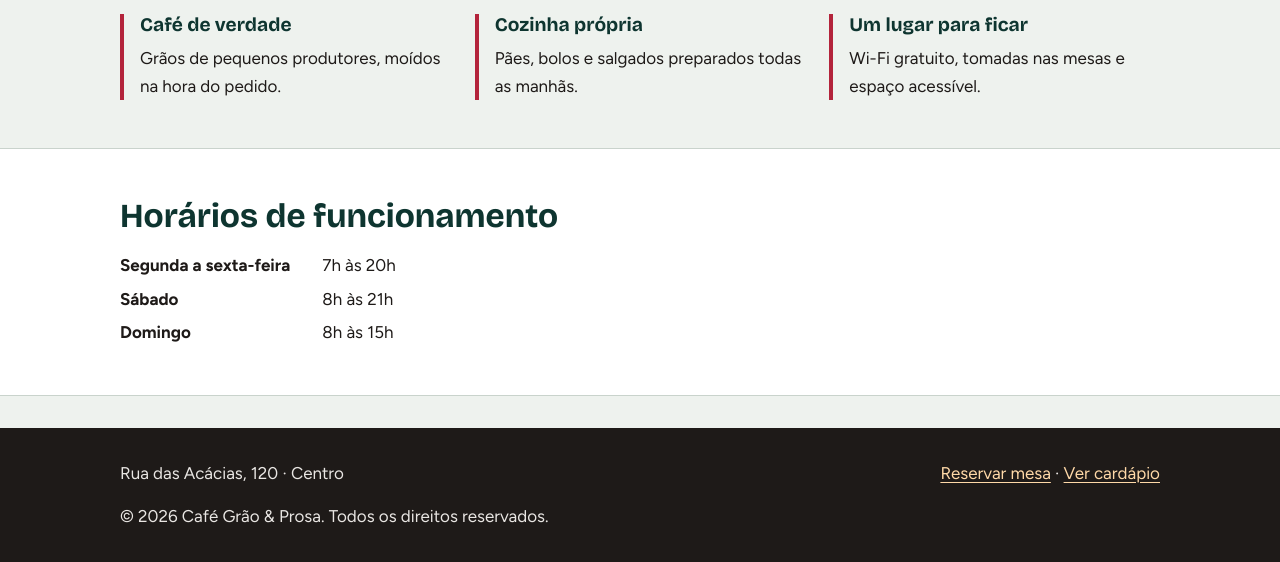
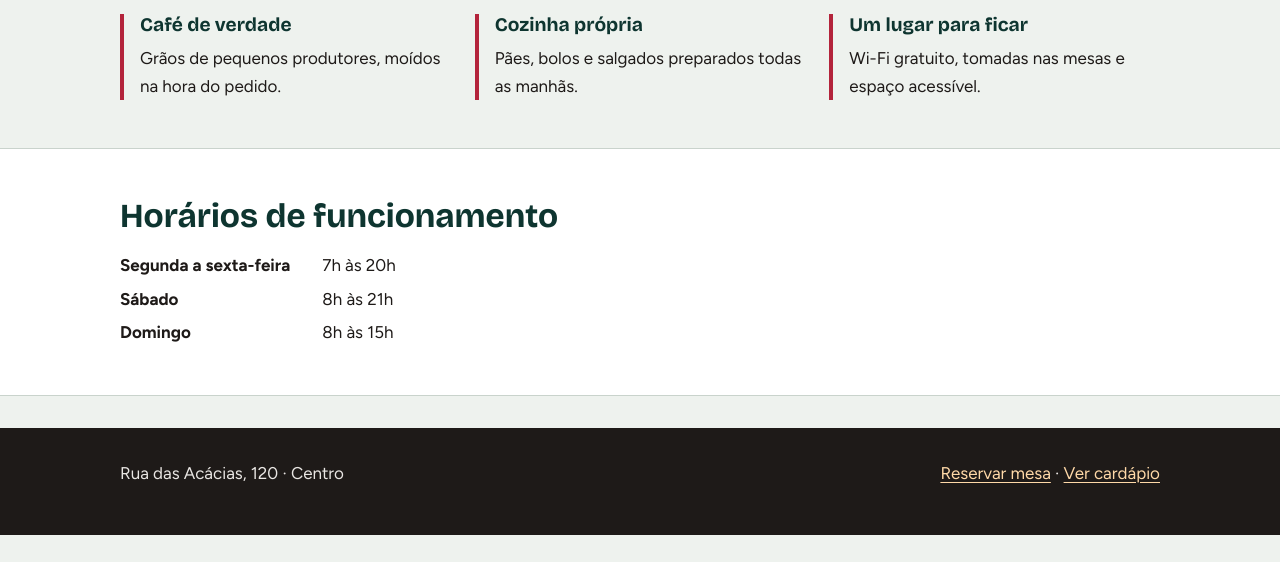
Before and after one commit to rafaelxd700/cafe-grao-e-prosa, a plain HTML site: page index.html in a window 1280 px wide. Shown: the part 632-1194 px from the top of the page. After the commit the page ends 1167 px from the top, so only its background shows below. Drawn offline with nearby package versions, Linux system fonts and the light colour scheme; files that its build step writes are made by us from their sources.

Commit message:
Removi o texto de baixo do htmll
Removed copyright notice from the footer.

```diff
--- a/index.html
+++ b/index.html
@@ -148,10 +148,7 @@
                 ·
                 <a href="cardapio.html">Ver cardápio</a>
             </p>
-
             <p>
-                &copy; 2026 Café Grão &amp; Prosa.
-                Todos os direitos reservados.
             </p>
         </div>
     </footer>
```
